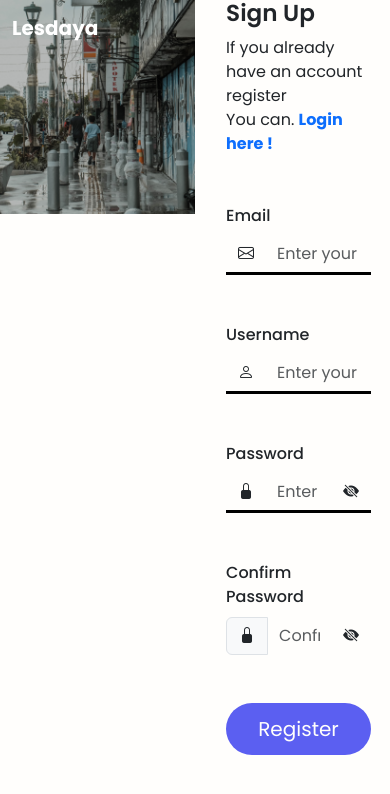
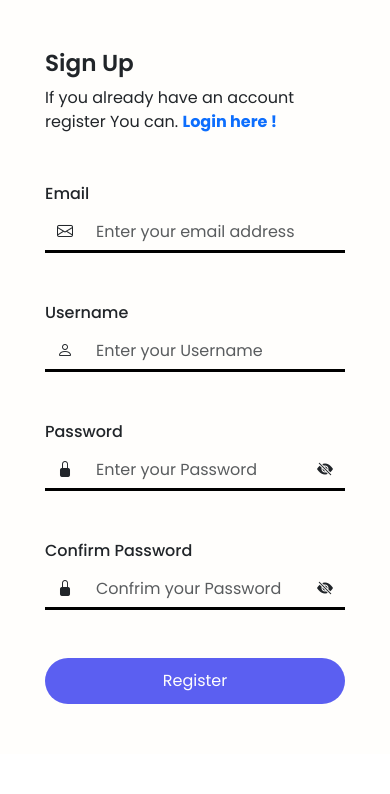
Before and after one commit to vebriannn/Lesdaya, a plain HTML site: page signup.html in a window 390 px wide. Drawn offline with nearby package versions, Linux system fonts and the light colour scheme.

Commit message:
update v1.2

```diff
--- a/assets/css/signin.css
+++ b/assets/css/signin.css
@@ -41,9 +41,6 @@ body::-webkit-scrollbar{
     text-decoration: none;
 }
 
-#content-signin .form-signin .form-control-auth {
-    width: 70%;
-}
 
 #content-signin .form-signin .form-control-auth .form .em,
 #content-signin .form-signin .form-control-auth .form .pw
@@ -94,3 +91,45 @@ body::-webkit-scrollbar{
 #content-signin .text-second a img:hover {
     transform: scale(0.9);
 }
+
+
+@media screen and (min-width: 0px) and (max-width: 991px) {
+
+    header {
+        display: none !important;
+    }
+
+    #content-signin .images {
+        display: none !important;
+    }
+
+    #content-signin .form-signin  {
+        margin: 0 auto;
+    }
+
+    #content-signin .form-signin .form-control-auth .text .subtitle br{
+        display: none;
+    }
+
+    #content-signin .text-second a img {
+        width: 34px;
+    }
+
+    #content-signin .form-signin .form-control-auth .form .remember a,
+    #content-signin .form-signin .form-control-auth .form .remember label
+    {
+        font-size: 14px !important;
+    }
+
+
+    #content-signin {
+        height: max-content;
+        background-color: var(--color-white);
+        padding: 50px 0;
+    }
+
+    #content-signin .form-signin .form-control-auth .form .btn-signin button {
+        font-size: 16px !important;
+    }
+
+}
--- a/assets/css/signup.css
+++ b/assets/css/signup.css
@@ -47,7 +47,8 @@ body::-webkit-scrollbar{
 
 #content-signup .form-signup .form-control-auth .form .em,
 #content-signup .form-signup .form-control-auth .form .usr,
-#content-signup .form-signup .form-control-auth .form .pw
+#content-signup .form-signup .form-control-auth .form .pw,
+#content-signup .form-signup .form-control-auth .form .pwconfrm
 {
     border-bottom: 3px solid black;
     transition: 0.3 ease-in-out;
@@ -55,7 +56,8 @@ body::-webkit-scrollbar{
 
 #content-signup .form-signup .form-control-auth .form .em:hover,
 #content-signup .form-signup .form-control-auth .form .usr:hover,
-#content-signup .form-signup .form-control-auth .form .pw:hover
+#content-signup .form-signup .form-control-auth .form .pw:hover,
+#content-signup .form-signup .form-control-auth .form .pwconfrm:hover
 {
     border-bottom: 3px solid var(--color-lightblue);
 }
@@ -67,7 +69,7 @@ body::-webkit-scrollbar{
 #content-signup .form-signup .form-control-auth .form .pw span,
 #content-signup .form-signup .form-control-auth .form .pw input,
 #content-signup .form-signup .form-control-auth .form .pw button,
-#content-signup .form-signup .form-control-auth .form .pw button span
+#content-signup .form-signup .form-control-auth .form .pw button span,
 #content-signup .form-signup .form-control-auth .form .pwconfrm span,
 #content-signup .form-signup .form-control-auth .form .pwconfrm input,
 #content-signup .form-signup .form-control-auth .form .pwconfrm button,
@@ -85,3 +87,33 @@ body::-webkit-scrollbar{
     border-radius: 50px;
     padding: 10px 0;
 }
+
+@media screen and (min-width: 0px) and (max-width: 991px) {
+
+    header {
+        display: none !important;
+    }
+
+    #content-signup .images {
+        display: none !important;
+    }
+
+    #content-signup .form-signup  {
+        margin: 0 auto;
+    }
+
+    #content-signup .form-signup .form-control-auth .text .subtitle br{
+        display: none;
+    }
+
+
+    #content-signup {
+        height: max-content;
+        background-color: var(--color-white);
+        padding: 50px 0;
+    }
+
+    #content-signup .form-signup .form-control-auth .form .btn-signup button {
+        font-size: 16px !important;
+    }
+}
--- a/assets/js/signup.js
+++ b/assets/js/signup.js
@@ -1,7 +1,8 @@
 const showIcon = document.getElementById('show')
 const btnShow = document.querySelectorAll('.btnShow')
 const pwne = document.getElementById('pwne')
-
+const columnImages = document.querySelector('.images')
+const widthForm = document.querySelector('.form-control-auth')
 
 btnShow.forEach(element => {
     element.addEventListener('click', () => {
@@ -20,3 +21,11 @@ btnShow.forEach(element => {
         }
     })
 })
+
+
+if(window.innerWidth < 576) {
+    widthForm.style.width = "300px"
+}
+else {
+    widthForm.style.width = "400px"
+}
--- a/signup.html
+++ b/signup.html
@@ -50,11 +50,11 @@
 
         <section class="content-sigup" id="content-signup">
             <div class="container-fluid p-0 h-100">
-                <div class="row">
-                    <div class="col-6 images p-0 overflow-hidden">
+                <div class="row m-0 p-0">
+                    <div class="col-lg-6 images p-0 overflow-hidden">
                         <img src="assets/images/auth/authImg.png" alt="signin img" class="img-fluid">
                     </div>
-                    <div class="col-6 form-signup p-0 d-flex justify-content-center align-items-center">
+                    <div class="col-12 col-lg-6 form-signup p-0 d-flex justify-content-center align-items-center">
                         <div class="form-control-auth">
                             <div class="text">
                                 <h1 class="title fw-semibold fs-3">Sign Up</h1>
```
Also changed, not shown: assets/js/signin.js (+11 -0 lines), signin.html (+2 -2 lines).
